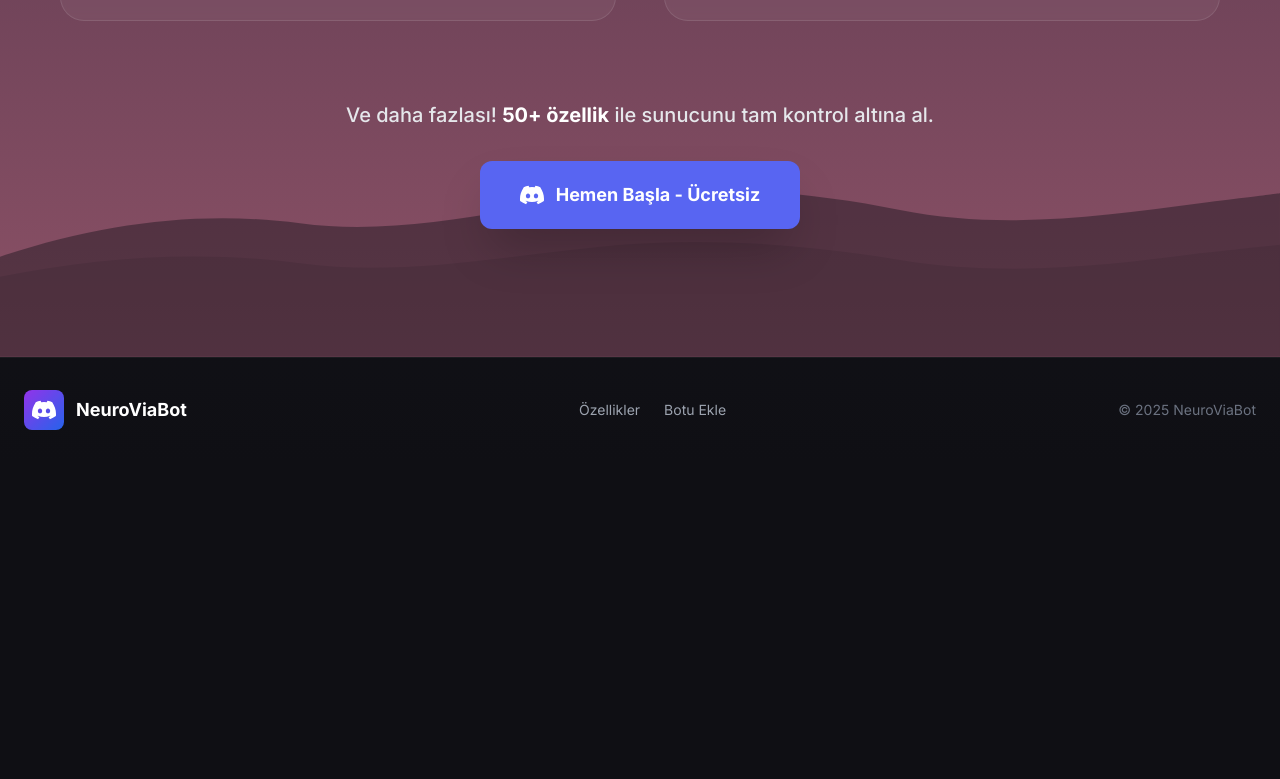
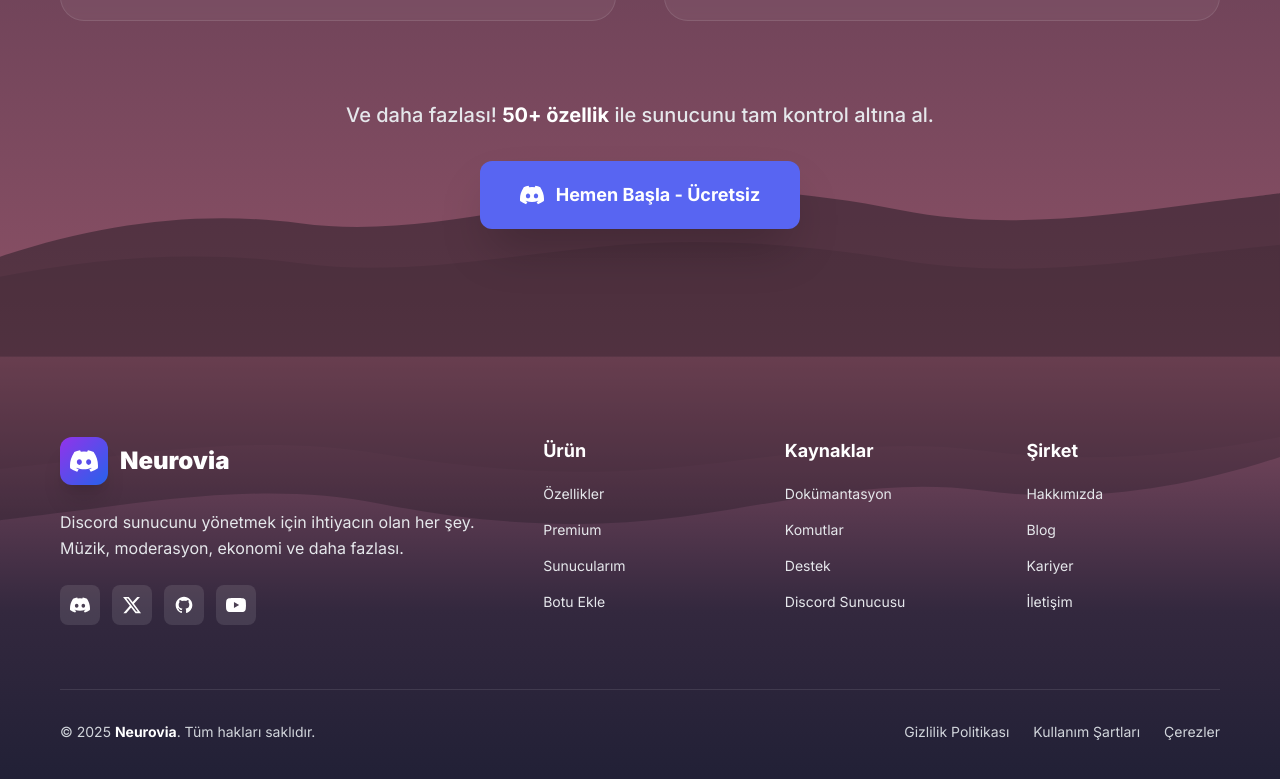
Before and after one commit to kxrk0/neuroviabot-discord, a Next.js app in the folder neuroviabot-frontend/: page / in a window 1280 px wide. Shown: the part 1779-2558 px from the top of the page. Before the commit the page ends 2241 px from the top, so only its background shows below. Built offline with nearby package versions, Linux system fonts and the light colour scheme; no server answers.

Commit message:
feat: enhance footer with hero-style gradient, comprehensive links, social media icons, and modern layout

```diff
--- a/neuroviabot-frontend/app/page.tsx
+++ b/neuroviabot-frontend/app/page.tsx
@@ -759,33 +759,110 @@ export default function Home() {
         </div>
       </section>
 
-      {/* Footer - Simplified */}
-      <footer className="relative z-10 py-8 px-6 border-t border-white/5">
-        <div className="max-w-7xl mx-auto flex flex-col md:flex-row justify-between items-center gap-4">
-          <div className="flex items-center gap-3">
-            <div className="w-10 h-10 rounded-lg bg-gradient-to-br from-purple-600 to-blue-600 flex items-center justify-center">
-              <svg className="w-6 h-6 text-white" fill="currentColor" viewBox="0 0 24 24">
-                <path d="M20.317 4.37a19.791 19.791 0 0 0-4.885-1.515a.074.074 0 0 0-.079.037c-.21.375-.444.864-.608 1.25a18.27 18.27 0 0 0-5.487 0a12.64 12.64 0 0 0-.617-1.25a.077.077 0 0 0-.079-.037A19.736 19.736 0 0 0 3.677 4.37a.07.07 0 0 0-.032.027C.533 9.046-.32 13.58.099 18.057a.082.082 0 0 0 .031.057a19.9 19.9 0 0 0 5.993 3.03a.078.078 0 0 0 .084-.028a14.09 14.09 0 0 0 1.226-1.994a.076.076 0 0 0-.041-.106a13.107 13.107 0 0 1-1.872-.892a.077.077 0 0 1-.008-.128a10.2 10.2 0 0 0 .372-.292a.074.074 0 0 1 .077-.01c3.928 1.793 8.18 1.793 12.062 0a.074.074 0 0 1 .078.01c.12.098.246.198.373.292a.077.077 0 0 1-.006.127a12.299 12.299 0 0 1-1.873.892a.077.077 0 0 0-.041.107c.36.698.772 1.362 1.225 1.993a.076.076 0 0 0 .084.028a19.839 19.839 0 0 0 6.002-3.03a.077.077 0 0 0 .032-.054c.5-5.177-.838-9.674-3.549-13.66a.061.061 0 0 0-.031-.03zM8.02 15.33c-1.183 0-2.157-1.085-2.157-2.419c0-1.333.956-2.419 2.157-2.419c1.21 0 2.176 1.096 2.157 2.42c0 1.333-.956 2.418-2.157 2.418zm7.975 0c-1.183 0-2.157-1.085-2.157-2.419c0-1.333.955-2.419 2.157-2.419c1.21 0 2.176 1.096 2.157 2.42c0 1.333-.946 2.418-2.157 2.418z"/>
-              </svg>
+      {/* Footer - Enhanced with Features Theme */}
+      <footer className="relative z-10 overflow-hidden" style={{
+        background: 'linear-gradient(rgb(140, 81, 102) 0%, rgb(98, 61, 83) 30%, rgb(51, 40, 62) 60%, rgb(33, 32, 54) 100%)'
+      }}>
+        {/* Forest Silhouette Top */}
+        <div className="absolute w-full h-full top-0 left-0 pointer-events-none overflow-hidden opacity-30">
+          <svg className="w-full absolute top-0 rotate-180" viewBox="0 0 1920 400" fill="none" xmlns="http://www.w3.org/2000/svg">
+            <path d="M0 400V250C150 200 300 180 450 200C600 220 750 180 900 160C1050 140 1200 150 1350 180C1500 210 1650 190 1800 170C1920 155 1920 155 1920 155V400H0Z" fill="#0D0E15" fillOpacity="0.8"/>
+            <path d="M0 400V280C150 250 300 240 450 260C600 280 750 250 900 235C1050 220 1200 230 1350 255C1500 280 1650 265 1800 245C1920 232 1920 232 1920 232V400H0Z" fill="#0D0E15" fillOpacity="0.6"/>
+          </svg>
+        </div>
+
+        <div className="relative max-w-[1240px] mx-auto px-6 lg:px-10 pt-20 pb-10">
+          {/* Main Footer Content */}
+          <div className="grid grid-cols-1 md:grid-cols-2 lg:grid-cols-5 gap-12 mb-16">
+            {/* Brand Section */}
+            <div className="lg:col-span-2">
+              <div className="flex items-center gap-3 mb-6">
+                <motion.div
+                  whileHover={{ rotate: 360 }}
+                  transition={{ duration: 0.6 }}
+                  className="w-12 h-12 rounded-xl bg-gradient-to-br from-purple-600 to-blue-600 flex items-center justify-center shadow-xl"
+                >
+                  <svg className="w-7 h-7 text-white" fill="currentColor" viewBox="0 0 24 24">
+                    <path d="M20.317 4.37a19.791 19.791 0 0 0-4.885-1.515a.074.074 0 0 0-.079.037c-.21.375-.444.864-.608 1.25a18.27 18.27 0 0 0-5.487 0a12.64 12.64 0 0 0-.617-1.25a.077.077 0 0 0-.079-.037A19.736 19.736 0 0 0 3.677 4.37a.07.07 0 0 0-.032.027C.533 9.046-.32 13.58.099 18.057a.082.082 0 0 0 .031.057a19.9 19.9 0 0 0 5.993 3.03a.078.078 0 0 0 .084-.028a14.09 14.09 0 0 0 1.226-1.994a.076.076 0 0 0-.041-.106a13.107 13.107 0 0 1-1.872-.892a.077.077 0 0 1-.008-.128a10.2 10.2 0 0 0 .372-.292a.074.074 0 0 1 .077-.01c3.928 1.793 8.18 1.793 12.062 0a.074.074 0 0 1 .078.01c.12.098.246.198.373.292a.077.077 0 0 1-.006.127a12.299 12.299 0 0 1-1.873.892a.077.077 0 0 0-.041.107c.36.698.772 1.362 1.225 1.993a.076.076 0 0 0 .084.028a19.839 19.839 0 0 0 6.002-3.03a.077.077 0 0 0 .032-.054c.5-5.177-.838-9.674-3.549-13.66a.061.061 0 0 0-.031-.03zM8.02 15.33c-1.183 0-2.157-1.085-2.157-2.419c0-1.333.956-2.419 2.157-2.419c1.21 0 2.176 1.096 2.157 2.42c0 1.333-.956 2.418-2.157 2.418zm7.975 0c-1.183 0-2.157-1.085-2.157-2.419c0-1.333.955-2.419 2.157-2.419c1.21 0 2.176 1.096 2.157 2.42c0 1.333-.946 2.418-2.157 2.418z"/>
+                  </svg>
+                </motion.div>
+                <span className="text-white font-black text-2xl">Neurovia</span>
+              </div>
+              <p className="text-gray-200 text-base leading-relaxed mb-6">
+                Discord sunucunu yönetmek için ihtiyacın olan her şey. Müzik, moderasyon, ekonomi ve daha fazlası.
+              </p>
+              {/* Social Links */}
+              <div className="flex items-center gap-3">
+                <a href="https://discord.gg/neurovia" target="_blank" rel="noopener noreferrer" className="w-10 h-10 rounded-lg bg-white/10 hover:bg-white/20 flex items-center justify-center text-white transition-all hover:scale-110">
+                  <svg className="w-5 h-5" fill="currentColor" viewBox="0 0 24 24">
+                    <path d="M20.317 4.37a19.791 19.791 0 0 0-4.885-1.515a.074.074 0 0 0-.079.037c-.21.375-.444.864-.608 1.25a18.27 18.27 0 0 0-5.487 0a12.64 12.64 0 0 0-.617-1.25a.077.077 0 0 0-.079-.037A19.736 19.736 0 0 0 3.677 4.37a.07.07 0 0 0-.032.027C.533 9.046-.32 13.58.099 18.057a.082.082 0 0 0 .031.057a19.9 19.9 0 0 0 5.993 3.03a.078.078 0 0 0 .084-.028a14.09 14.09 0 0 0 1.226-1.994a.076.076 0 0 0-.041-.106a13.107 13.107 0 0 1-1.872-.892a.077.077 0 0 1-.008-.128a10.2 10.2 0 0 0 .372-.292a.074.074 0 0 1 .077-.01c3.928 1.793 8.18 1.793 12.062 0a.074.074 0 0 1 .078.01c.12.098.246.198.373.292a.077.077 0 0 1-.006.127a12.299 12.299 0 0 1-1.873.892a.077.077 0 0 0-.041.107c.36.698.772 1.362 1.225 1.993a.076.076 0 0 0 .084.028a19.839 19.839 0 0 0 6.002-3.03a.077.077 0 0 0 .032-.054c.5-5.177-.838-9.674-3.549-13.66a.061.061 0 0 0-.031-.03zM8.02 15.33c-1.183 0-2.157-1.085-2.157-2.419c0-1.333.956-2.419 2.157-2.419c1.21 0 2.176 1.096 2.157 2.42c0 1.333-.956 2.418-2.157 2.418zm7.975 0c-1.183 0-2.157-1.085-2.157-2.419c0-1.333.955-2.419 2.157-2.419c1.21 0 2.176 1.096 2.157 2.42c0 1.333-.946 2.418-2.157 2.418z"/>
+                  </svg>
+                </a>
+                <a href="https://twitter.com/neurovia" target="_blank" rel="noopener noreferrer" className="w-10 h-10 rounded-lg bg-white/10 hover:bg-white/20 flex items-center justify-center text-white transition-all hover:scale-110">
+                  <svg className="w-5 h-5" fill="currentColor" viewBox="0 0 24 24">
+                    <path d="M18.244 2.25h3.308l-7.227 8.26 8.502 11.24H16.17l-5.214-6.817L4.99 21.75H1.68l7.73-8.835L1.254 2.25H8.08l4.713 6.231zm-1.161 17.52h1.833L7.084 4.126H5.117z"/>
+                  </svg>
+                </a>
+                <a href="https://github.com/neurovia" target="_blank" rel="noopener noreferrer" className="w-10 h-10 rounded-lg bg-white/10 hover:bg-white/20 flex items-center justify-center text-white transition-all hover:scale-110">
+                  <svg className="w-5 h-5" fill="currentColor" viewBox="0 0 24 24">
+                    <path d="M12 2C6.477 2 2 6.477 2 12c0 4.42 2.865 8.17 6.839 9.49.5.092.682-.217.682-.482 0-.237-.008-.866-.013-1.7-2.782.603-3.369-1.34-3.369-1.34-.454-1.156-1.11-1.463-1.11-1.463-.908-.62.069-.608.069-.608 1.003.07 1.531 1.03 1.531 1.03.892 1.529 2.341 1.087 2.91.831.092-.646.35-1.086.636-1.336-2.22-.253-4.555-1.11-4.555-4.943 0-1.091.39-1.984 1.029-2.683-.103-.253-.446-1.27.098-2.647 0 0 .84-.269 2.75 1.025A9.578 9.578 0 0112 6.836c.85.004 1.705.114 2.504.336 1.909-1.294 2.747-1.025 2.747-1.025.546 1.377.203 2.394.1 2.647.64.699 1.028 1.592 1.028 2.683 0 3.842-2.339 4.687-4.566 4.935.359.309.678.919.678 1.852 0 1.336-.012 2.415-.012 2.743 0 .267.18.578.688.48C19.138 20.167 22 16.418 22 12c0-5.523-4.477-10-10-10z"/>
+                  </svg>
+                </a>
+                <a href="https://youtube.com/@neurovia" target="_blank" rel="noopener noreferrer" className="w-10 h-10 rounded-lg bg-white/10 hover:bg-white/20 flex items-center justify-center text-white transition-all hover:scale-110">
+                  <svg className="w-5 h-5" fill="currentColor" viewBox="0 0 24 24">
+                    <path d="M23.498 6.186a3.016 3.016 0 0 0-2.122-2.136C19.505 3.545 12 3.545 12 3.545s-7.505 0-9.377.505A3.017 3.017 0 0 0 .502 6.186C0 8.07 0 12 0 12s0 3.93.502 5.814a3.016 3.016 0 0 0 2.122 2.136c1.871.505 9.376.505 9.376.505s7.505 0 9.377-.505a3.015 3.015 0 0 0 2.122-2.136C24 15.93 24 12 24 12s0-3.93-.502-5.814zM9.545 15.568V8.432L15.818 12l-6.273 3.568z"/>
+                  </svg>
+                </a>
+              </div>
             </div>
-            <span className="text-white font-bold text-lg">NeuroViaBot</span>
+
+            {/* Product */}
+            <div>
+              <h3 className="text-white font-bold text-lg mb-4">Ürün</h3>
+              <ul className="space-y-3">
+                <li><a href="#features" className="text-gray-200 hover:text-white transition-colors text-sm">Özellikler</a></li>
+                <li><a href="#premium" className="text-gray-200 hover:text-white transition-colors text-sm">Premium</a></li>
+                <li><a href="/servers" className="text-gray-200 hover:text-white transition-colors text-sm">Sunucularım</a></li>
+                <li><a href="https://discord.com/oauth2/authorize?response_type=code&redirect_uri=https%3A%2F%2Fneuroviabot.xyz%2Fapi%2Fauth%2Fcallback&scope=identify%20email%20guilds&client_id=773539215098249246" className="text-gray-200 hover:text-white transition-colors text-sm">Botu Ekle</a></li>
+              </ul>
+            </div>
+
+            {/* Resources */}
+            <div>
+              <h3 className="text-white font-bold text-lg mb-4">Kaynaklar</h3>
+              <ul className="space-y-3">
+                <li><a href="#" className="text-gray-200 hover:text-white transition-colors text-sm">Dokümantasyon</a></li>
+                <li><a href="#" className="text-gray-200 hover:text-white transition-colors text-sm">Komutlar</a></li>
+                <li><a href="#" className="text-gray-200 hover:text-white transition-colors text-sm">Destek</a></li>
+                <li><a href="https://discord.gg/neurovia" target="_blank" rel="noopener noreferrer" className="text-gray-200 hover:text-white transition-colors text-sm">Discord Sunucusu</a></li>
+              </ul>
+            </div>
+
+            {/* Company */}
+            <div>
+              <h3 className="text-white font-bold text-lg mb-4">Şirket</h3>
+              <ul className="space-y-3">
+                <li><a href="#" className="text-gray-200 hover:text-white transition-colors text-sm">Hakkımızda</a></li>
+                <li><a href="#" className="text-gray-200 hover:text-white transition-colors text-sm">Blog</a></li>
+                <li><a href="#" className="text-gray-200 hover:text-white transition-colors text-sm">Kariyer</a></li>
+                <li><a href="#" className="text-gray-200 hover:text-white transition-colors text-sm">İletişim</a></li>
+              </ul>
+            </div>
           </div>
 
-          <div className="flex items-center gap-6">
-            <Link href="#features" className="text-gray-400 hover:text-purple-400 transition-colors text-sm">
-              Özellikler
-            </Link>
-            <a
-              href="https://discord.com/oauth2/authorize?response_type=code&redirect_uri=https%3A%2F%2Fneuroviabot.xyz%2Fapi%2Fauth%2Fcallback&scope=identify%20email%20guilds&client_id=773539215098249246"
-              className="text-gray-400 hover:text-purple-400 transition-colors text-sm"
-            >
-              Botu Ekle
-            </a>
+          {/* Bottom Bar */}
+          <div className="pt-8 border-t border-white/10">
+            <div className="flex flex-col md:flex-row justify-between items-center gap-4">
+              <p className="text-gray-300 text-sm">
+                © 2025 <span className="font-bold text-white">Neurovia</span>. Tüm hakları saklıdır.
+              </p>
+              <div className="flex items-center gap-6">
+                <a href="#" className="text-gray-300 hover:text-white transition-colors text-sm">Gizlilik Politikası</a>
+                <a href="#" className="text-gray-300 hover:text-white transition-colors text-sm">Kullanım Şartları</a>
+                <a href="#" className="text-gray-300 hover:text-white transition-colors text-sm">Çerezler</a>
+              </div>
+            </div>
           </div>
-
-          <p className="text-gray-500 text-sm">
-            © 2025 NeuroViaBot
-          </p>
         </div>
       </footer>
     </div>
```
